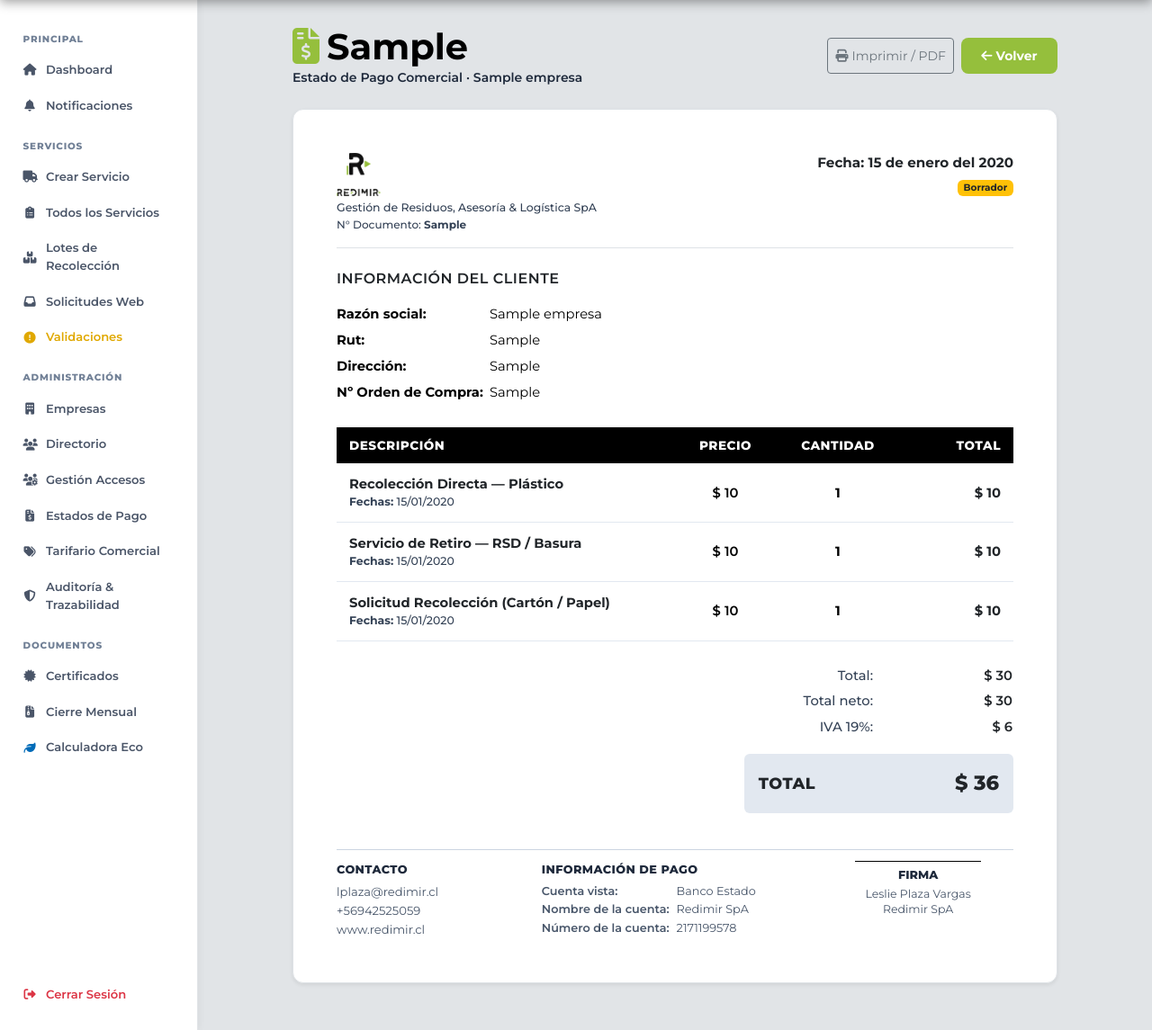
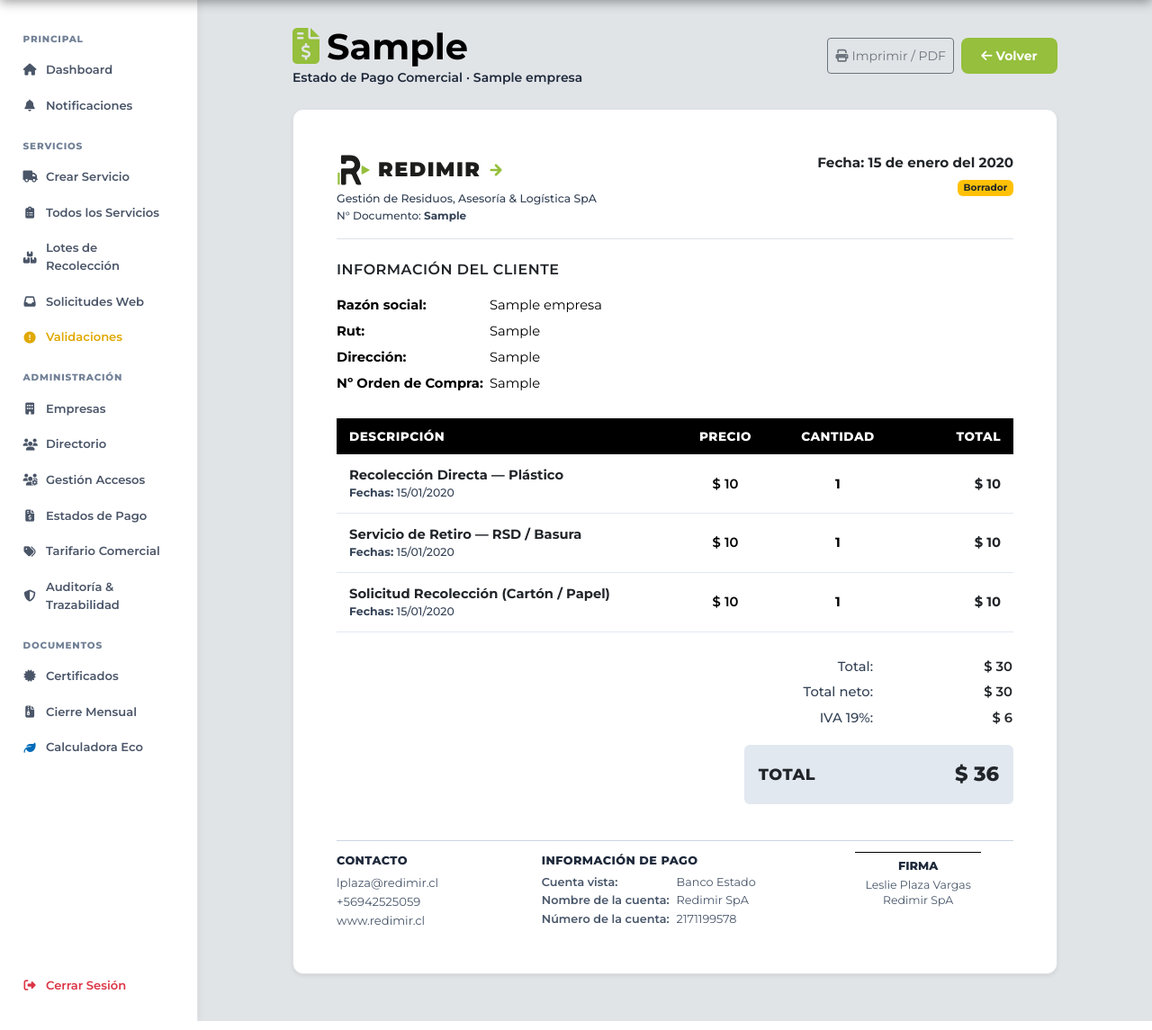
Before and after one commit to SangreL1/Redimir, a Django app: page /estados-de-pago/1/ in a window 1280 px wide. Shown: the part 63-1208 px from the top of the page at 90% size. Run offline with Django 4.2, Linux system fonts and the light colour scheme; a user stored in the database is signed in; tables that the repository leaves empty hold one stand-in row (values such as "Sample post").

Commit message:
fix: logo Redimir inline SVG en EDP (sin dependencia de static files)

```diff
--- a/templates/empresas/detalle_edp.html
+++ b/templates/empresas/detalle_edp.html
@@ -26,8 +26,18 @@
     <!-- Top Header: Logo / ID & Fecha -->
     <div class="d-flex justify-content-between align-items-start mb-4 pb-3 border-bottom">
       <div>
-        {% load static %}
-        <img src="{% static 'img/logo_redimir_lightbg.png' %}" alt="Redimir" style="height: 48px; width: auto; display: block; margin-bottom: 4px;">
+        <!-- Logo Redimir inline (no depende de static files) -->
+        <div style="display:flex; align-items:center; gap:8px; margin-bottom:4px;">
+          <svg xmlns="http://www.w3.org/2000/svg" viewBox="0 0 1920 1920" style="height:38px; width:auto; flex-shrink:0;">
+            <path fill="#95BF3C" d="M64.2,1432.6c0-94.5,0.6-189-0.4-283.5c-0.4-34.1,6.8-56.8,47.7-56.4c36.8,0.4,65.2,6.7,65.2,52c-0.2,198.8-0.3,397.6,0.3,596.4c0.1,38.7-19.3,49.3-54.9,50.3c-41,1.1-59.3-12.4-58.4-55.7C65.6,1634.6,64.3,1533.6,64.2,1432.6z"/>
+            <path fill="#1D1D1B" d="M251,1328.2c0-120.8,1.7-241.6-0.6-362.4c-1.2-65.7,22.6-94.4,92.1-92.6c140.7,3.6,281.6,2.3,422.3,0.7c150.3-1.7,246.2-90.2,243.4-221c-2.7-125.7-98.9-207.8-245.3-209.1c-39.3-0.3-78.6,1.4-117.9-0.4c-67.6-2.9-115.1,10.9-112.8,94.9c1.7,60-38,90.9-96.6,80.6c-65.1-11.4-168.8,48.1-180.9-71.8c-11.7-116.4-3.3-234.8-2.6-352.3c0.3-43.7,25.2-66.3,68.5-65c189.5,5.7,380.4-19.2,568.4,13.5c207.8,36.1,350,159.5,413,359.3c63.1,200,18,383-134.9,528.7c-55.1,52.5-61.6,89.9-28.9,157c82.6,169.5,154.5,344.2,233,515.8c28.6,62.6,18.4,88.2-55.8,86.5c-252.7-6-185,31.8-285.6-180.5c-52.9-111.7-104.1-224.5-150-339.3c-25.3-63.2-59.3-89.3-130.9-87.3c-255.1,7.3-211.4-27.4-215,211.6c-1.6,104.4-1,208.9,0,313.4c0.5,57-23.9,79.7-82.7,82.3c-200.3,8.8-200.3,10.6-200.3-188.5C250.9,1511,250.9,1419.6,251,1328.2z"/>
+            <path fill="#95BF3C" d="M1399.4,1153.6c0.1-131.8,0.1-257.6,0.2-388.8c0-34.1,36.4-55.9,66.5-39.8c17,9.1,32.9,17.8,48.7,26.8c104,59.9,207.7,120.3,311.4,180.8c21.9,12.8,49.6,25.3,8.2,49.1c-119.8,68.8-239.6,137.6-367.3,211.1C1436.9,1210.1,1399.4,1188.4,1399.4,1153.6z"/>
+          </svg>
+          <span style="font-weight:900; font-size:1.4rem; letter-spacing:1.5px; font-family:'Montserrat',sans-serif; text-transform:uppercase; color:#1D1D1B;">REDIMIR</span>
+          <svg width="18" height="18" viewBox="0 0 24 24" fill="none" xmlns="http://www.w3.org/2000/svg">
+            <path d="M5 12h14M12 5l7 7-7 7" stroke="#95BF3C" stroke-width="3.5" stroke-linecap="round" stroke-linejoin="round"/>
+          </svg>
+        </div>
         <small class="text-muted d-block" style="font-size:.78rem;">Gestión de Residuos, Asesoría & Logística SpA</small>
         <small class="text-muted d-block" style="font-size:.75rem;">N° Documento: <strong>{{ edp.numero_edp }}</strong></small>
       </div>
```
